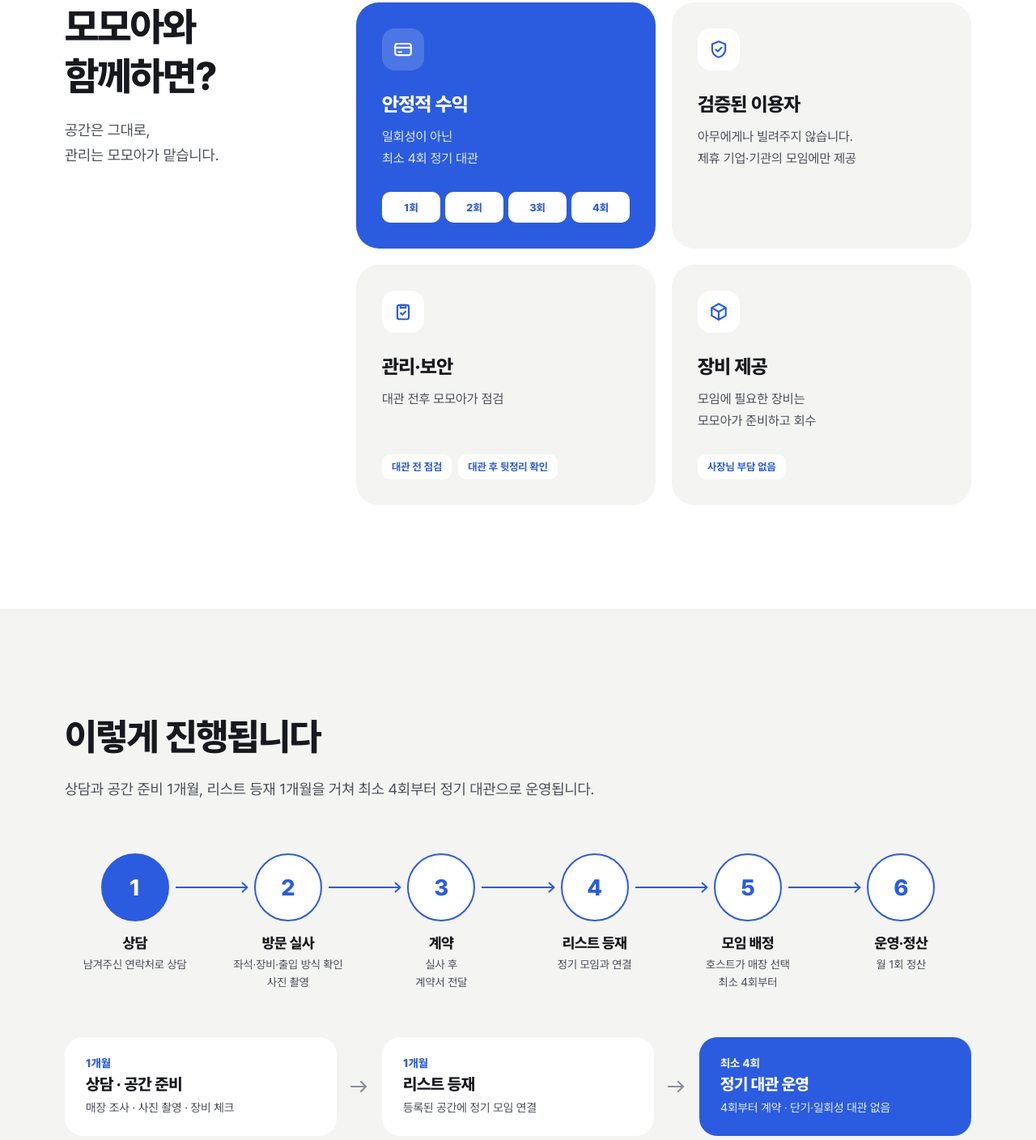
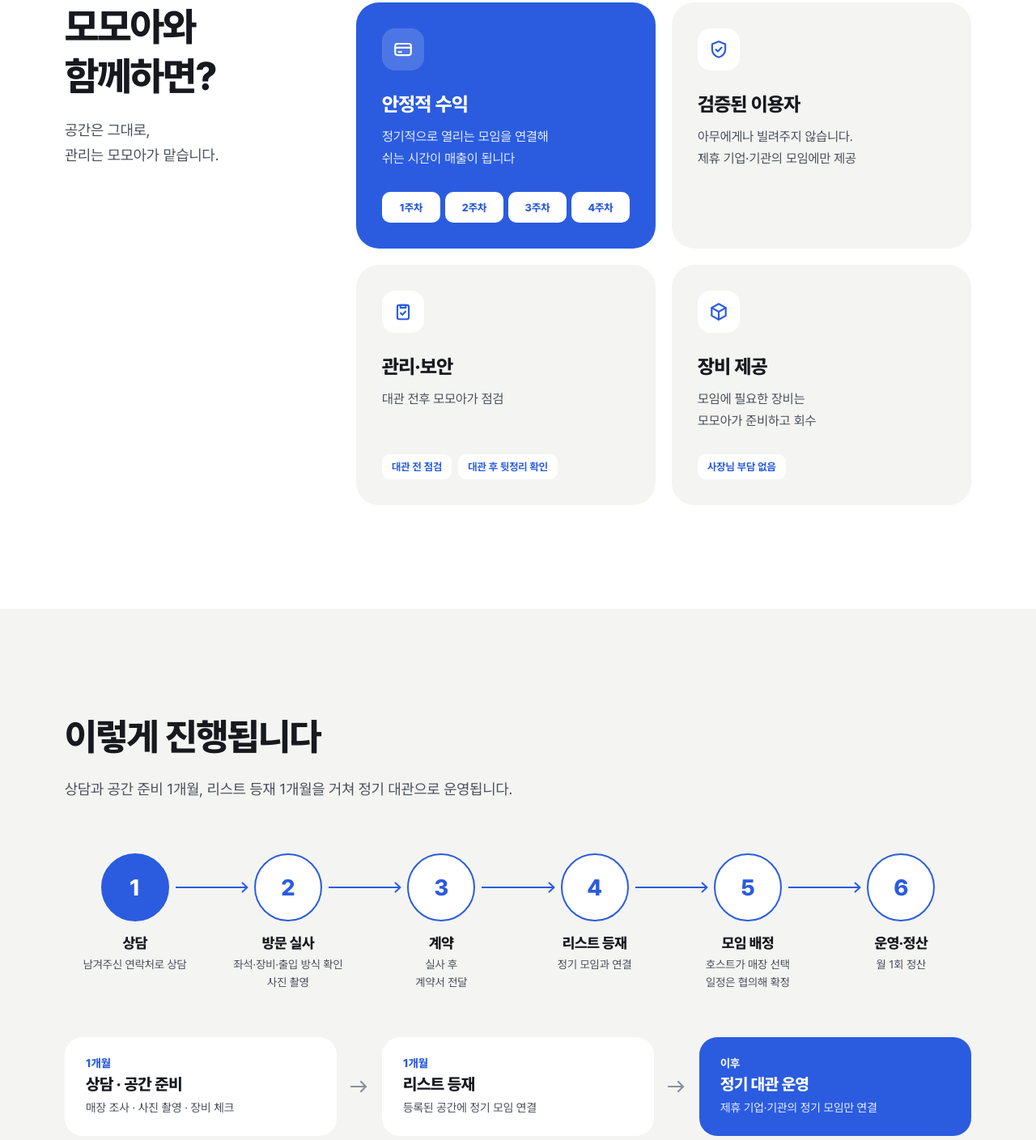
Before and after one commit to syepaon1004-jpg/momoalanding, a plain HTML site: page momoa-site/index.html in a window 1280 px wide. Shown: the part 3072-4480 px from the top of the page at 81% size. Drawn offline with Linux system fonts and the light colour scheme.

Commit message:
Main page: drop the 4-session minimum wording
- "안정적 수익" card, process lead, step 5, phase card and FAQ no longer state a minimum session count
- Remove the "최소 이용 횟수가 있나요?" FAQ

Co-Authored-By: Claude Fable 5.1 <noreply@anthropic.com>

```diff
--- a/momoa-site/index.html
+++ b/momoa-site/index.html
@@ -484,12 +484,12 @@ button[disabled]{opacity:.7;cursor:progress}
 <article class="mm-card" style="background:#2B5CE0;border-radius:28px;padding:32px;display:flex;flex-direction:column;gap:12px;min-height:280px;color:#FFFFFF">
 <span class="mm-ic" aria-hidden="true" style="width:52px;height:52px;border-radius:16px;background:rgba(255,255,255,.16);display:flex;align-items:center;justify-content:center"><svg width="26" height="26" viewBox="0 0 24 24" fill="none" stroke="#FFFFFF" stroke-width="2" stroke-linecap="round" stroke-linejoin="round"><rect x="3" y="5.5" width="18" height="13" rx="2.5"></rect><path d="M3 10h18M7 15h3"></path></svg></span>
 <h3 style="margin:14px 0 0;font-size:24px;line-height:1.3;font-weight:800;letter-spacing:-0.02em;color:#FFFFFF">안정적 수익</h3>
-<p style="margin:0;font-size:16px;line-height:1.65;color:#E6EDFF">일회성이 아닌 <br>최소 4회 정기 대관</p>
+<p style="margin:0;font-size:16px;line-height:1.65;color:#E6EDFF">정기적으로 열리는 모임을 연결해 <br>쉬는 시간이 매출이 됩니다</p>
 <div class="mm-extra" aria-hidden="true" style="margin-top:auto;padding-top:16px;display:grid;grid-template-columns:repeat(4,minmax(0,1fr));gap:6px">
-<span style="height:38px;border-radius:10px;background:#FFFFFF;color:#2B5CE0;font-size:13px;font-weight:800;display:flex;align-items:center;justify-content:center">1회</span>
-<span style="height:38px;border-radius:10px;background:#FFFFFF;color:#2B5CE0;font-size:13px;font-weight:800;display:flex;align-items:center;justify-content:center">2회</span>
-<span style="height:38px;border-radius:10px;background:#FFFFFF;color:#2B5CE0;font-size:13px;font-weight:800;display:flex;align-items:center;justify-content:center">3회</span>
-<span style="height:38px;border-radius:10px;background:#FFFFFF;color:#2B5CE0;font-size:13px;font-weight:800;display:flex;align-items:center;justify-content:center">4회</span>
+<span style="height:38px;border-radius:10px;background:#FFFFFF;color:#2B5CE0;font-size:13px;font-weight:800;display:flex;align-items:center;justify-content:center">1주차</span>
+<span style="height:38px;border-radius:10px;background:#FFFFFF;color:#2B5CE0;font-size:13px;font-weight:800;display:flex;align-items:center;justify-content:center">2주차</span>
+<span style="height:38px;border-radius:10px;background:#FFFFFF;color:#2B5CE0;font-size:13px;font-weight:800;display:flex;align-items:center;justify-content:center">3주차</span>
+<span style="height:38px;border-radius:10px;background:#FFFFFF;color:#2B5CE0;font-size:13px;font-weight:800;display:flex;align-items:center;justify-content:center">4주차</span>
 </div>
 </article>
 <article class="mm-card" style="background:#F4F4F2;border-radius:28px;padding:32px;display:flex;flex-direction:column;gap:12px;min-height:280px">
@@ -522,7 +522,7 @@ button[disabled]{opacity:.7;cursor:progress}
 <section id="process" style="scroll-margin-top:72px;background:#F4F4F2;padding:clamp(60px,10vw,128px) 0">
 <div style="max-width:1200px;margin:0 auto;padding:0 clamp(16px,4vw,40px)">
 <h2 style="margin:0;font-size:clamp(26px,3.6vw,46px);line-height:1.32;font-weight:800;letter-spacing:-0.03em;color:#17191E">이렇게 진행됩니다</h2>
-<p style="margin:18px 0 0;font-size:clamp(15px,1.45vw,19px);line-height:1.7;color:#4A4F5A">상담과 공간 준비 1개월, 리스트 등재 1개월을 거쳐 최소 4회부터 정기 대관으로 운영됩니다.</p>
+<p style="margin:18px 0 0;font-size:clamp(15px,1.45vw,19px);line-height:1.7;color:#4A4F5A">상담과 공간 준비 1개월, 리스트 등재 1개월을 거쳐 정기 대관으로 운영됩니다.</p>
 
 <div class="mm-flow6" style="margin-top:clamp(32px,5vw,64px)">
 <div class="mm-step" style="gap:16px">
@@ -555,7 +555,7 @@ button[disabled]{opacity:.7;cursor:progress}
 
 <div class="mm-step" style="gap:16px">
 <div class="mm-c6" style="border-radius:50%;background:#FFFFFF;border:2px solid #2B5CE0;color:#2B5CE0;font-weight:800;display:flex;align-items:center;justify-content:center;flex:none">5</div>
-<div class="mm-t6"><strong style="font-size:18px;font-weight:800;letter-spacing:-0.02em;color:#17191E">모임 배정</strong><span style="font-size:14px;line-height:1.55;color:#4A4F5A">호스트가 매장 선택<br>최소 4회부터</span></div>
+<div class="mm-t6"><strong style="font-size:18px;font-weight:800;letter-spacing:-0.02em;color:#17191E">모임 배정</strong><span style="font-size:14px;line-height:1.55;color:#4A4F5A">호스트가 매장 선택<br>일정은 협의해 확정</span></div>
 <div class="mm-arrow-h" aria-hidden="true" style="position:absolute;top:41px;left:calc(50% + 50px);width:calc(100% - 84px);height:2px;background:#2B5CE0"><svg width="9" height="14" viewBox="0 0 9 14" fill="none" stroke="#2B5CE0" stroke-width="2" stroke-linecap="round" stroke-linejoin="round" style="position:absolute;right:-1px;top:-6px"><path d="M1.5 1.5L7.5 7l-6 5.5"></path></svg></div>
 </div>
 <div class="mm-arrow-v" aria-hidden="true"><svg width="20" height="26" viewBox="0 0 20 26" fill="none" stroke="#2B5CE0" stroke-width="2" stroke-linecap="round" stroke-linejoin="round"><path d="M10 2v21"></path><path d="M4 17l6 6 6-6"></path></svg></div>
@@ -582,9 +582,9 @@ button[disabled]{opacity:.7;cursor:progress}
 <div class="mm-join-h" aria-hidden="true"><svg width="24" height="20" viewBox="0 0 24 20" fill="none" stroke="#8A909B" stroke-width="2.2" stroke-linecap="round" stroke-linejoin="round"><path d="M2 10h18"></path><path d="M14 4l6 6-6 6"></path></svg></div>
 <div class="mm-join-v" aria-hidden="true"><svg width="20" height="24" viewBox="0 0 20 24" fill="none" stroke="#8A909B" stroke-width="2.2" stroke-linecap="round" stroke-linejoin="round"><path d="M10 2v18"></path><path d="M4 14l6 6 6-6"></path></svg></div>
 <div class="mm-phase" style="background:#2B5CE0;border-radius:22px;padding:24px 26px;display:flex;flex-direction:column;gap:6px">
-<span style="font-size:14px;font-weight:800;color:#E6EDFF">최소 4회</span>
+<span style="font-size:14px;font-weight:800;color:#E6EDFF">이후</span>
 <strong style="font-size:20px;font-weight:800;letter-spacing:-0.02em;color:#FFFFFF">정기 대관 운영</strong>
-<span style="font-size:14.5px;line-height:1.55;color:#E6EDFF">4회부터 계약 · 단기·일회성 대관 없음</span>
+<span style="font-size:14.5px;line-height:1.55;color:#E6EDFF">제휴 기업·기관의 정기 모임만 연결</span>
 </div>
 </div>
 </div>
@@ -628,7 +628,7 @@ button[disabled]{opacity:.7;cursor:progress}
 <h3 style="margin:0"><button type="button" aria-expanded="false" aria-controls="faq-a3" data-faq="3" style="width:100%;min-height:64px;display:flex;align-items:center;justify-content:space-between;gap:16px;padding:18px 4px;background:transparent;border:0;cursor:pointer;text-align:left;font-size:clamp(16px,1.6vw,20px);line-height:1.45;font-weight:700;letter-spacing:-0.02em;color:#17191E"><span style="display:flex;gap:12px"><span aria-hidden="true" style="color:#2B5CE0;font-weight:800">Q</span><span>독서모임만 진행하나요?</span></span><span aria-hidden="true" style="width:36px;height:36px;border-radius:50%;background:#F4F4F2;display:flex;align-items:center;justify-content:center;flex:none"><svg class="faq-ic" style="display:block;transition:transform .2s ease;transform:rotate(0deg)" width="18" height="18" viewBox="0 0 24 24" fill="none" stroke="#17191E" stroke-width="2.2" stroke-linecap="round"><path d="M12 5v14M5 12h14"></path></svg></span></button></h3>
 <div data-panel="3" hidden>
 <div id="faq-a3" style="padding:0 4px 28px 26px;font-size:16px;line-height:1.75;color:#4A4F5A">
-<p style="margin:0">지금은 독서모임을 연결하고 있어요. 기업·기관과 제휴해 정기적으로 운영되는 모임만 받기 때문에, 단기·일회성 대관은 없습니다.</p>
+<p style="margin:0">지금은 독서모임을 연결하고 있어요. 기업·기관과 제휴해 정기적으로 운영되는 모임만 연결합니다.</p>
 </div>
 </div>
 </div>
@@ -661,15 +661,6 @@ button[disabled]{opacity:.7;cursor:progress}
 <li>출입 협조 (키 전달 · 직원 대기 · 스마트락 중 택1)</li>
 </ol>
 <p style="margin:0">모임 연결과 일정 배정, 대관 전후 점검, 장비 준비·회수, 정산은 모모아가 맡습니다.</p>
-</div>
-</div>
-</div>
-
-<div style="border-bottom:1px solid #E4E4E0">
-<h3 style="margin:0"><button type="button" aria-expanded="false" aria-controls="faq-a6" data-faq="6" style="width:100%;min-height:64px;display:flex;align-items:center;justify-content:space-between;gap:16px;padding:18px 4px;background:transparent;border:0;cursor:pointer;text-align:left;font-size:clamp(16px,1.6vw,20px);line-height:1.45;font-weight:700;letter-spacing:-0.02em;color:#17191E"><span style="display:flex;gap:12px"><span aria-hidden="true" style="color:#2B5CE0;font-weight:800">Q</span><span>최소 이용 횟수가 있나요?</span></span><span aria-hidden="true" style="width:36px;height:36px;border-radius:50%;background:#F4F4F2;display:flex;align-items:center;justify-content:center;flex:none"><svg class="faq-ic" style="display:block;transition:transform .2s ease;transform:rotate(0deg)" width="18" height="18" viewBox="0 0 24 24" fill="none" stroke="#17191E" stroke-width="2.2" stroke-linecap="round"><path d="M12 5v14M5 12h14"></path></svg></span></button></h3>
-<div data-panel="6" hidden>
-<div id="faq-a6" style="padding:0 4px 28px 26px;font-size:16px;line-height:1.75;color:#4A4F5A">
-<p style="margin:0">모임은 최소 4회부터 계약하며, 단기·일회성 대관은 없습니다. 계약서는 방문 실사 후 실사 내용을 반영해 보내드려요.</p>
 </div>
 </div>
 </div>
```
